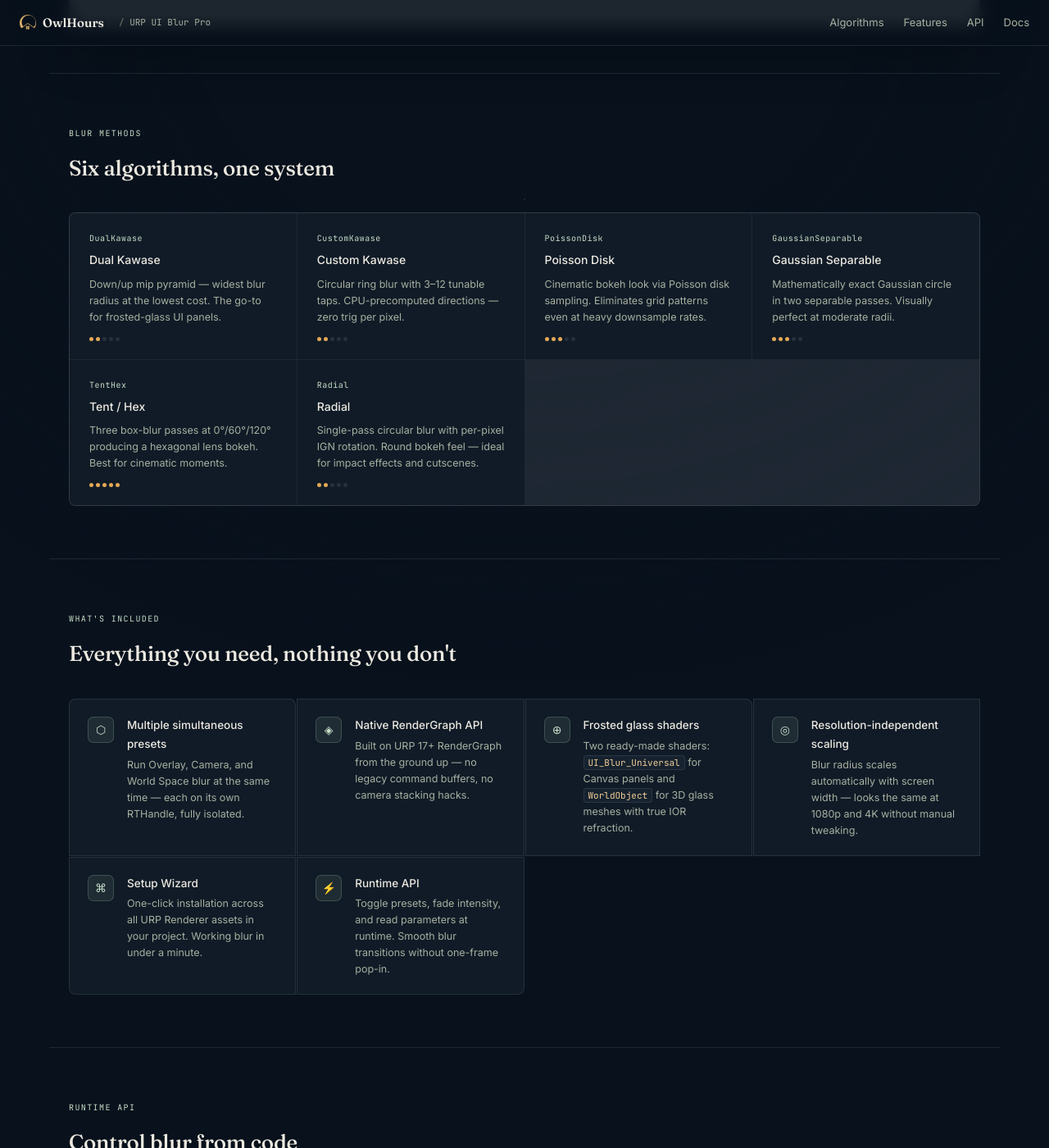
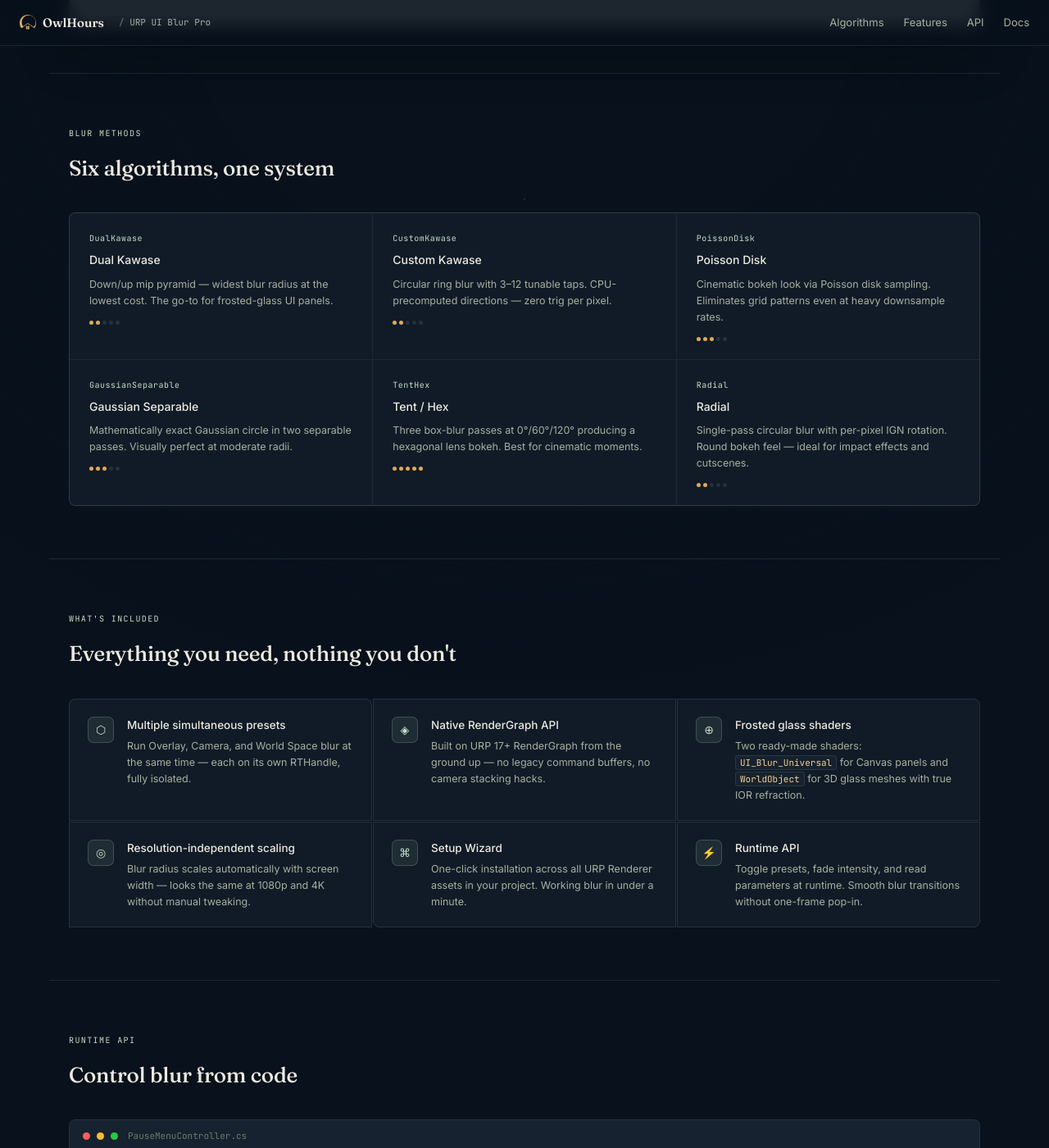
Before and after one commit to owlhoursspace/owlhourspace.github.io, a Jekyll site: the page tools/urp-ui-blur-pro/index.html, which Jekyll copies as it is, in a window 1280 px wide and 1400 px high, scrolled down 1107 px. Shown: the whole window at 82% size. Built offline with Jekyll 4.4.1, drawn with Linux system fonts in a browser that asks for light colours; grey boxes are pictures that could not be loaded.

Commit message:
Update index.html

```diff
--- a/tools/urp-ui-blur-pro/index.html
+++ b/tools/urp-ui-blur-pro/index.html
@@ -146,7 +146,7 @@
 
   /* ── Algo grid ── */
   .algo-grid{
-    display:grid; grid-template-columns:repeat(auto-fit, minmax(240px, 1fr));
+    display:grid; grid-template-columns:repeat(3, 1fr);
     gap:1px; background:var(--hairline); border:1px solid var(--hairline);
     border-radius:8px; overflow:hidden;
   }
@@ -164,7 +164,7 @@
   .dot.off{background:var(--hairline);}
 
   /* ── Feature grid ── */
-  .feature-grid{display:grid; grid-template-columns:repeat(auto-fit, minmax(260px, 1fr)); gap:1px;}
+  .feature-grid{display:grid; grid-template-columns:repeat(3, 1fr); gap:1px;}
   .feature-item{
     display:flex; gap:16px; padding:20px 22px;
     background:var(--surface); border:1px solid var(--hairline);
@@ -240,6 +240,11 @@
   footer a.footer-link{color:var(--ink-dim); font-size:12px; text-decoration:none; transition:color 0.15s;}
   footer a.footer-link:hover{color:var(--ink-soft);}
   footer .copyright{font-size:12px; color:var(--ink-dim); font-family:var(--mono);}
+
+  @media (max-width:900px){
+    .algo-grid{grid-template-columns:repeat(2, 1fr);}
+    .feature-grid{grid-template-columns:repeat(2, 1fr);}
+  }
 
   @media (max-width:640px){
     nav{padding:0 20px;}
```
